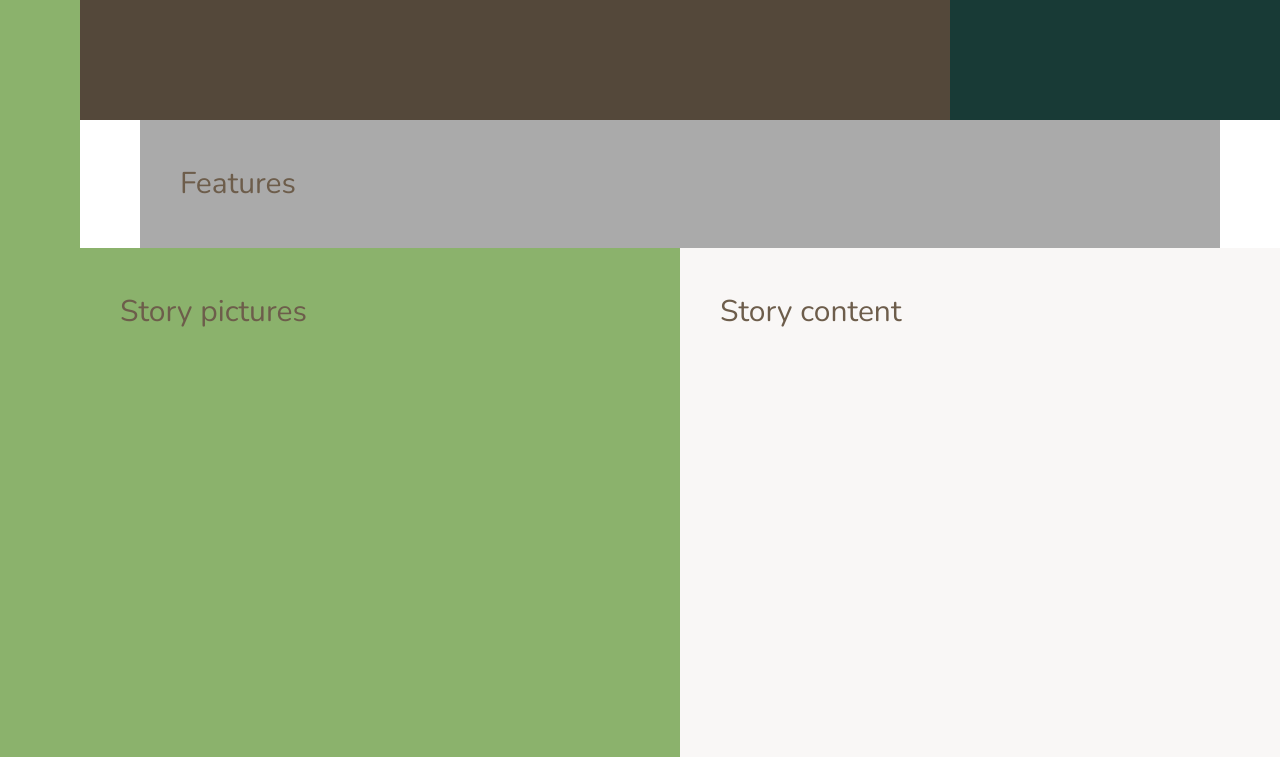
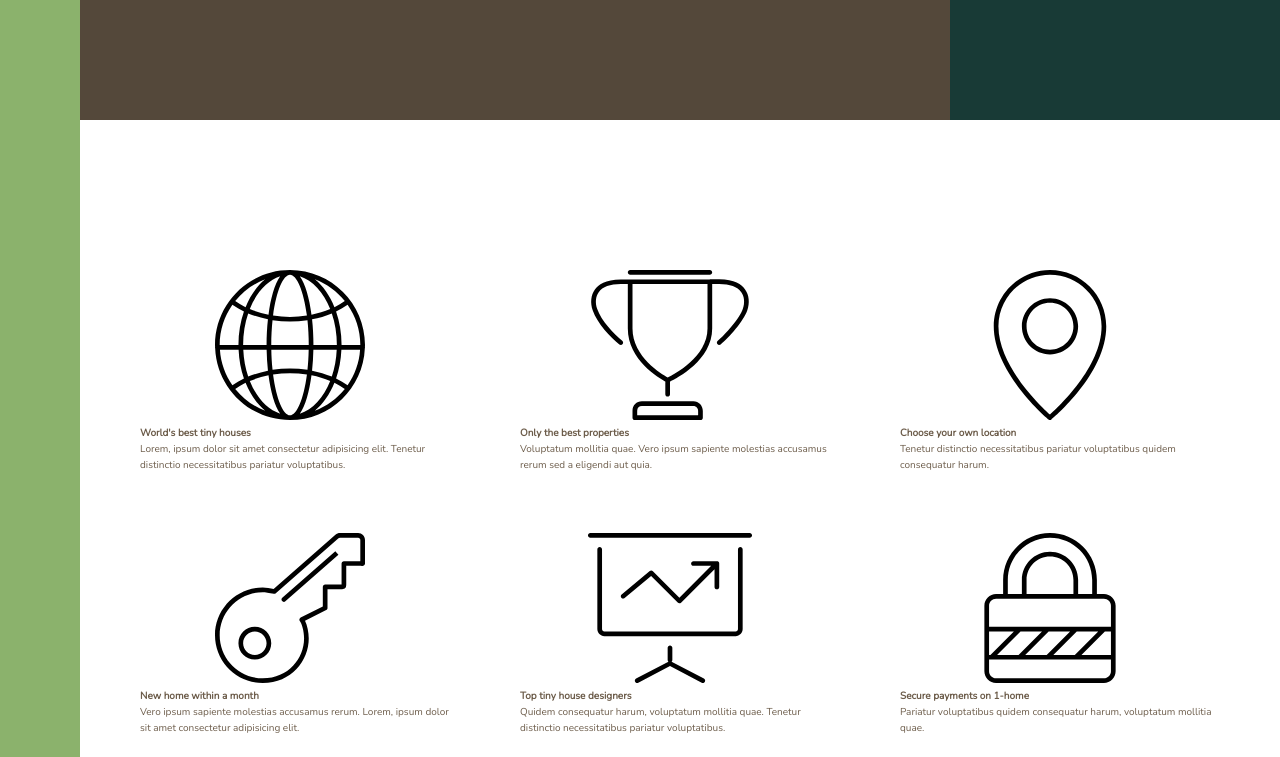
Before and after one commit to MareikeHeuer/1-home-css-grids, a website: page index.html in a window 1280 px wide. Shown: the part 520-1277 px from the top of the page. Drawn offline with nearby package versions, Linux system fonts and the light colour scheme.

Commit message:
features-section initial layout

```diff
--- a/index.html
+++ b/index.html
@@ -21,7 +21,73 @@
 
     <div class="designers">Top 3 Designers</div>
 
-    <section class="features">Features</section>
+    <section class="features">
+      <div class="feature">
+        <svg class="feature__icon">
+          <use xlink:href="img/sprite.svg#icon-global"></use>
+        </svg>
+        <h4 class="heading-4">World's best tiny houses</h4>
+        <p class="feature__text">
+          Lorem, ipsum dolor sit amet consectetur adipisicing elit. Tenetur
+          distinctio necessitatibus pariatur voluptatibus.
+        </p>
+      </div>
+
+      <div class="feature">
+        <svg class="feature__icon">
+          <use xlink:href="img/sprite.svg#icon-trophy"></use>
+        </svg>
+        <h4 class="heading-4">Only the best properties</h4>
+        <p class="feature__text">
+          Voluptatum mollitia quae. Vero ipsum sapiente molestias accusamus
+          rerum sed a eligendi aut quia.
+        </p>
+      </div>
+
+      <div class="feature">
+        <svg class="feature__icon">
+          <use xlink:href="img/sprite.svg#icon-map-pin"></use>
+        </svg>
+        <h4 class="heading-4">Choose your own location</h4>
+        <p class="feature__text">
+          Tenetur distinctio necessitatibus pariatur voluptatibus quidem
+          consequatur harum.
+        </p>
+      </div>
+
+      <div class="feature">
+        <svg class="feature__icon">
+          <use xlink:href="img/sprite.svg#icon-key"></use>
+        </svg>
+        <h4 class="heading-4">New home within a month</h4>
+        <p class="feature__text">
+          Vero ipsum sapiente molestias accusamus rerum. Lorem, ipsum dolor sit
+          amet consectetur adipisicing elit.
+        </p>
+      </div>
+
+      <div class="feature">
+        <svg class="feature__icon">
+          <use xlink:href="img/sprite.svg#icon-presentation"></use>
+        </svg>
+        <h4 class="heading-4">Top tiny house designers</h4>
+        <p class="feature__text">
+          Quidem consequatur harum, voluptatum mollitia quae. Tenetur distinctio
+          necessitatibus pariatur voluptatibus.
+        </p>
+      </div>
+
+      <div class="feature">
+        <svg class="feature__icon">
+          <use xlink:href="img/sprite.svg#icon-lock"></use>
+        </svg>
+        <h4 class="heading-4">Secure payments on 1-home</h4>
+        <p class="feature__text">
+          Pariatur voluptatibus quidem consequatur harum, voluptatum mollitia
+          quae.
+        </p>
+      </div>
+    </section>
 
     <div class="story__pictures">Story pictures</div>
 
--- a/sass/_base.scss
+++ b/sass/_base.scss
@@ -43,9 +43,4 @@ body {
     [center-start] repeat(8, [col-start] minmax(min-content, 14rem) [col-end])
     [center-end]
     minmax(6rem, 1fr) [full-end]; // 1140 / 8 = 142px
-
-  & > * {
-    padding: 40px;
-    font-size: 3rem;
-  }
 }
--- a/sass/_features.scss
+++ b/sass/_features.scss
@@ -1,4 +1,9 @@
 .features {
-  background-color: $color-grey-light-2;
   grid-column: center-start / center-end;
+
+  margin: 15rem 0;
+
+  display: grid; // turn grid item into grid container
+  grid-template-columns: repeat(3, 1fr);
+  grid-gap: 6rem;
 }
```
Also changed, not shown: css/style.css.
